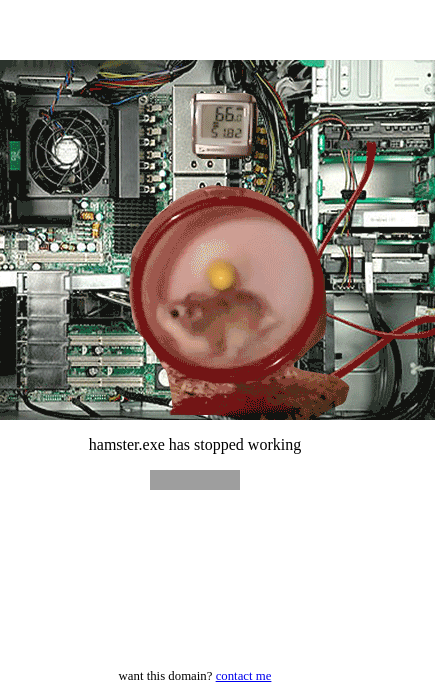
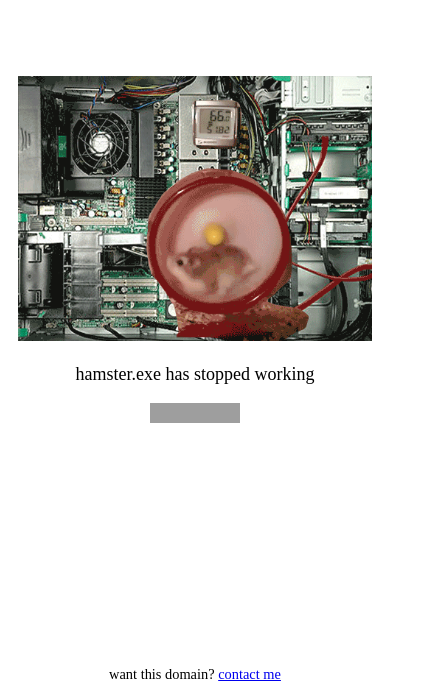
Before and after one commit to zacharygarwood/beta.computer, a plain HTML site: page index.html in a window 390 px wide. Shown: the part 147-844 px from the top of the page, 435 px wide, since content can reach past the window. Drawn offline with Linux system fonts and the light colour scheme; grey boxes are pictures that could not be loaded.

Commit message:
Improve mobile view

```diff
--- a/index.html
+++ b/index.html
@@ -1,6 +1,8 @@
 <!DOCTYPE html>
 <html>
 <head>
+    <meta charset="utf-8">
+    <meta name="viewport" content="width=device-width, initial-scale=1">
     <title>Internet Staging Environment</title>
     <style>
         body {
@@ -8,28 +10,36 @@
             min-height: 100vh;
             display: flex;
             flex-direction: column;
+            font-size: 18px;
+        }
+        main {
+            flex: 1;
+            display: flex;
             align-items: center;
             justify-content: center;
-            text-align: center;
+            padding: 1em;
         }
-        iframe {
-            display: block;
-            border: 0;
+        img {
+            max-width: 100%;
+            height: auto;
         }
         footer {
-            position: fixed;
-            bottom: 1em;
-            left: 0;
-            right: 0;
             text-align: center;
+            padding: 1em;
             font-size: 0.8em;
         }
     </style>
 </head>
 <body>
-    <img src="assets/beta-hamster.gif" alt="Beta Hamster">
-    <p>hamster.exe has stopped working</p>
-    <iframe src="https://ghbtns.com/github-btn.html?user=zacharygarwood&repo=beta.computer&type=star&count=true" frameborder="0" scrolling="0" width="90" height="20" title="GitHub"></iframe>
-    <footer>want this domain? <a href="mailto:garwoodzachary@gmail.com">contact me</a></footer>
+    <main>
+        <center>
+            <img src="assets/beta-hamster.gif" alt="Beta Hamster">
+            <p>hamster.exe has stopped working</p>
+            <iframe src="https://ghbtns.com/github-btn.html?user=zacharygarwood&repo=beta.computer&type=star&count=true" frameborder="0" scrolling="0" width="90" height="20" title="GitHub"></iframe>
+        </center>
+    </main>
+    <footer>
+        want this domain? <a href="mailto:garwoodzachary@gmail.com">contact me</a>
+    </footer>
 </body>
 </html>
```
